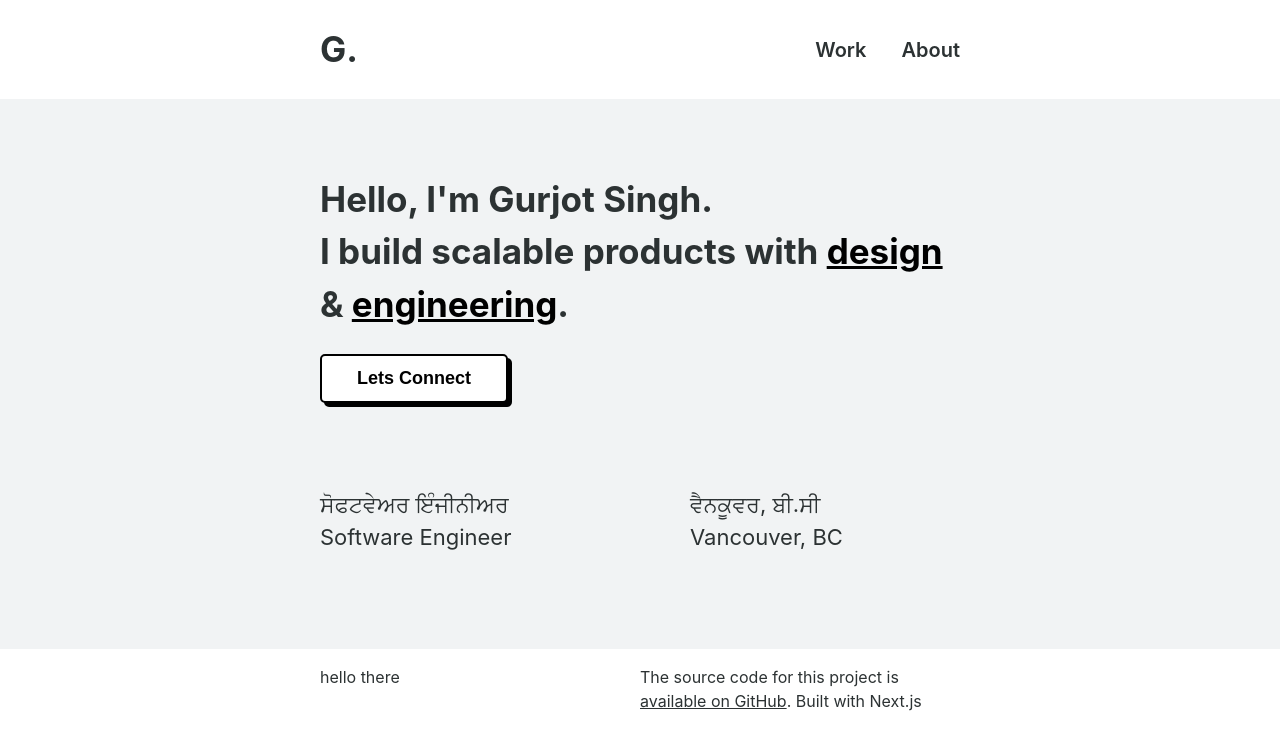
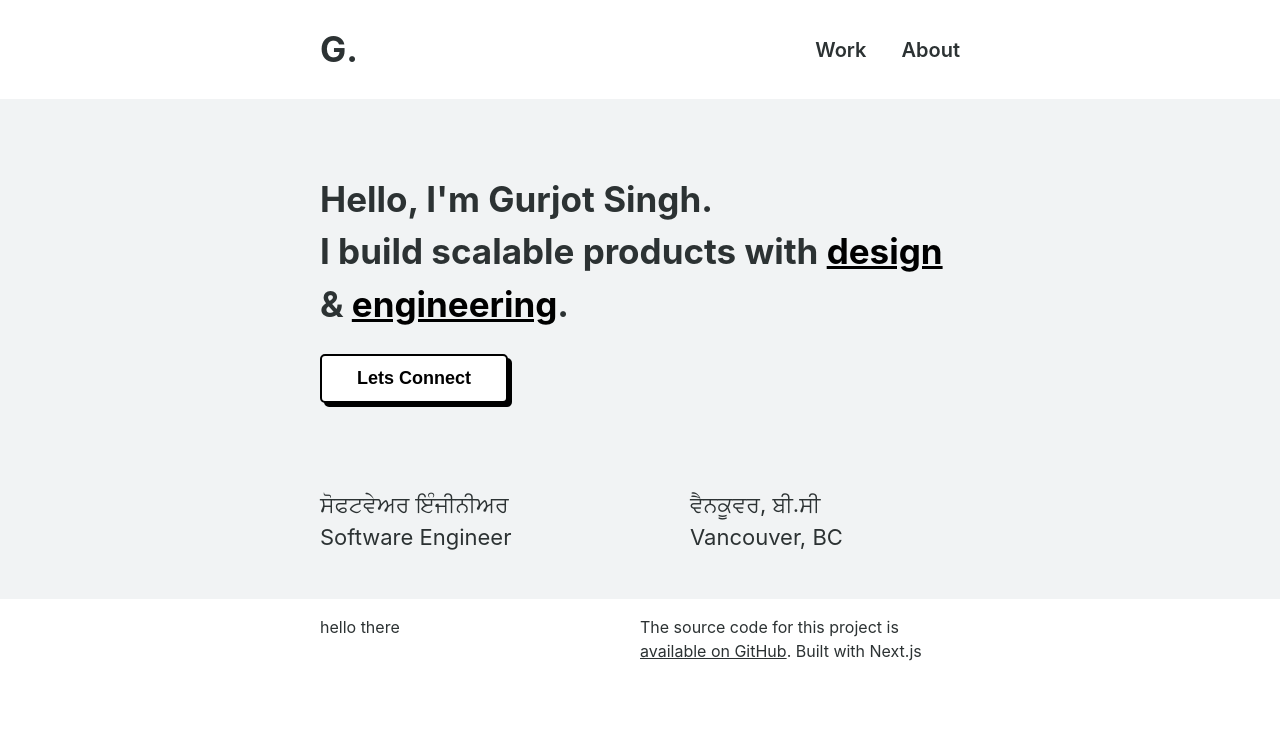
Before and after one commit to gurjotsinghdev/gurjotsinghdev, a Next.js app: page / in a window 1280 px wide. Shown: the top 750 px of the page. Built offline with nearby package versions, Linux system fonts and the light colour scheme.

Commit message:
hero height fix

```diff
--- a/styles/Hero.module.css
+++ b/styles/Hero.module.css
@@ -31,7 +31,7 @@
         padding: 50px 25vw;
         margin: 0;
         background-color: var(--background);
-        height: 550px;
+        height: 500px;
     }
     .heroSection h1 {
         font-size: 35px;
```
